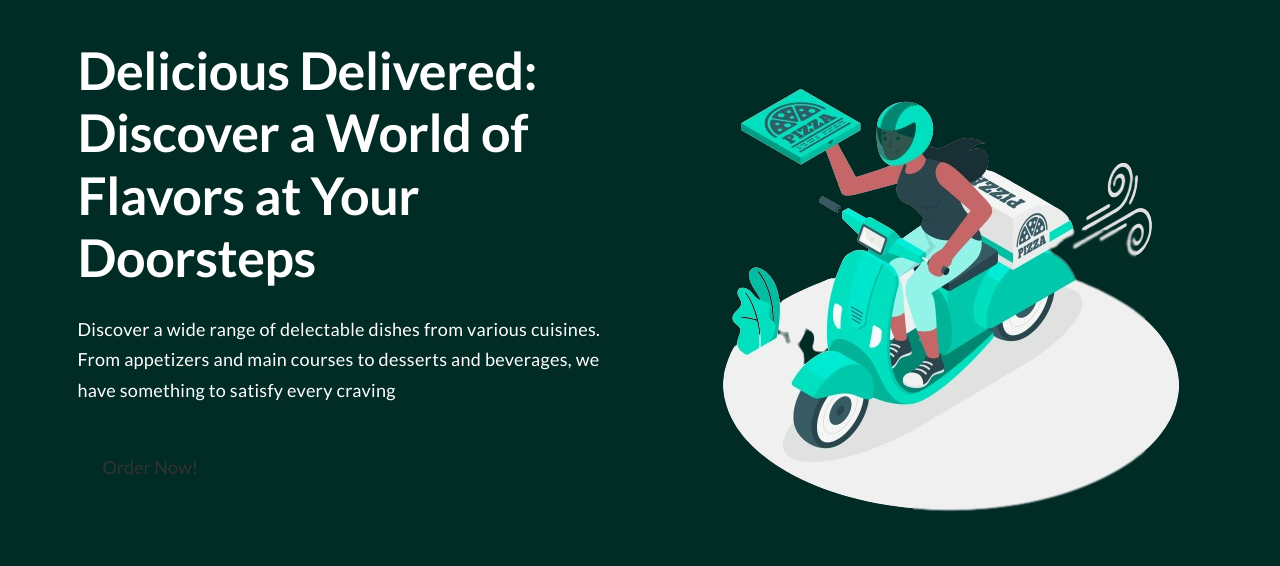
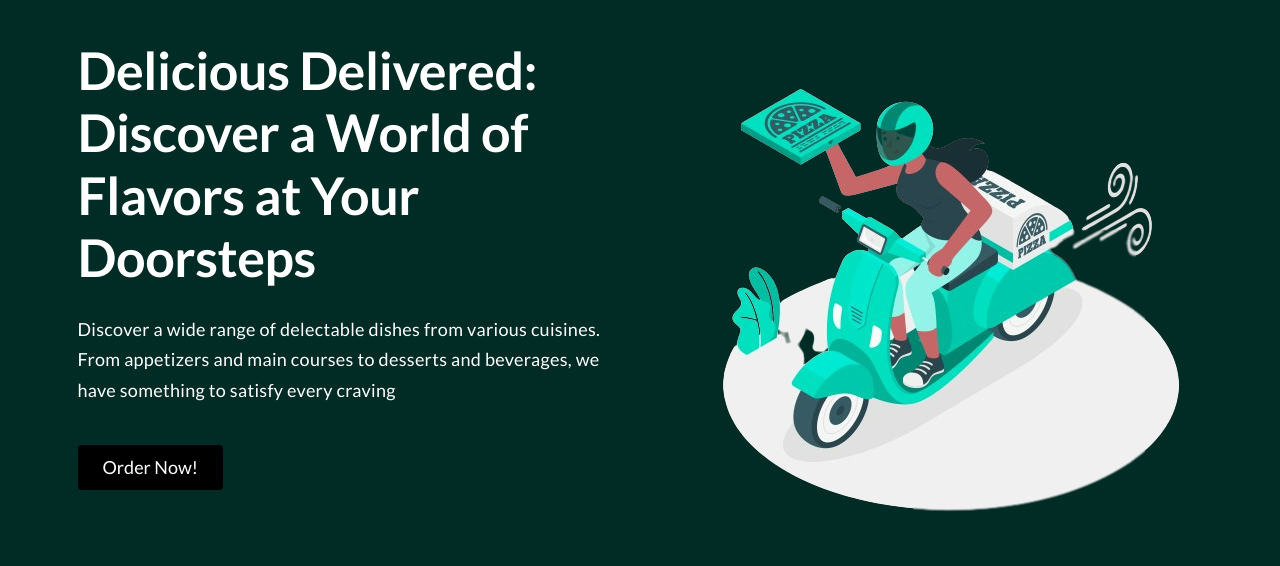
Before and after one commit to lexiscode/FoodieXpress, a plain HTML site: page index.html in a window 1280 px wide. In both pictures the pointer is over the button 150 px from the left and 548 px from the top of the page. Shown: the part 81-647 px from the top of the page. Drawn offline with nearby package versions, Linux system fonts and the light colour scheme.

Commit message:
fix: buttons hover design

```diff
--- a/style.css
+++ b/style.css
@@ -104,6 +104,11 @@ h1 {
     border-radius: 4px;
 }
 
+.btn:hover{
+    background-color: black;
+    color: var(--white-color);
+}
+
 
 /* FEATURED SECTION */
 
```
